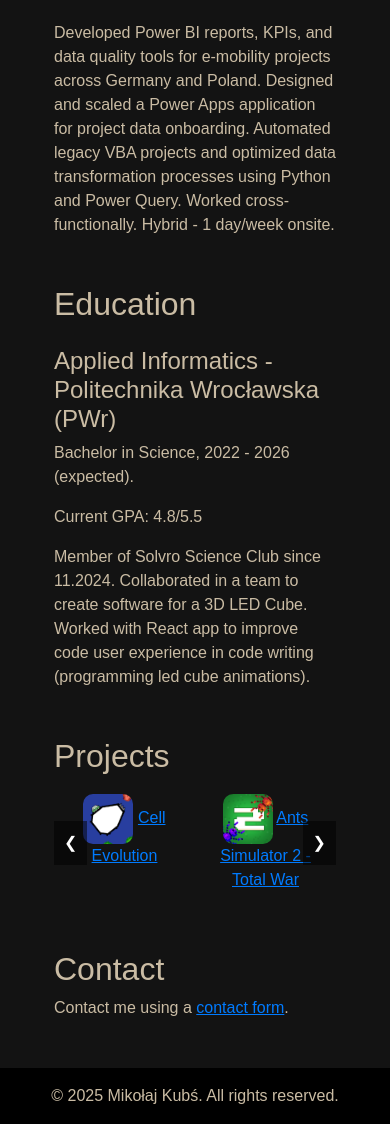
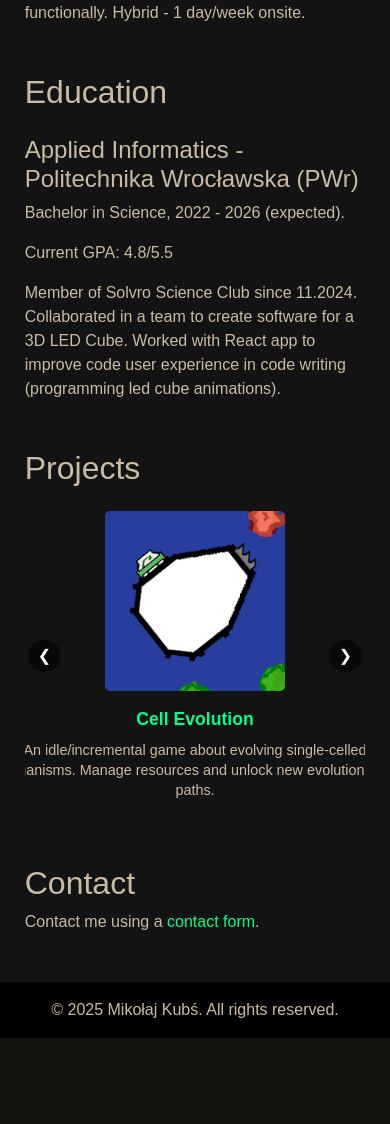
Before and after one commit to lmProgramming/uni-cloud-development, a Node project: template lab01/web-app/views/index.ejs in a window 390 px wide. Shown: the part 4646-5770 px from the top of the page. After the commit the page ends 5684 px from the top, so only its background shows below. Run offline with Node 20 templates, Linux system fonts and the light colour scheme; the template is opened without the code that fills it, so the values that code supplies are empty; some libraries are stand-ins or nearby versions.

Commit message:
feat: enhance gallery layout and responsiveness

```diff
--- a/lab01/web-app/public/css/style.css
+++ b/lab01/web-app/public/css/style.css
@@ -22,12 +22,15 @@
   border-radius: 0;
   font-family: 'Courier New', monospace;
   transition: all 0.3s ease;
+  text-decoration: none;
+  /* Remove underline from button */
 }
 
 .projects-btn:hover {
   background-color: #00ff90;
   color: #121212;
   border-color: #00ff90;
+  text-decoration: none;
 }
 
 .navbar {
@@ -99,51 +102,184 @@
   text-decoration: underline;
 }
 
+a {
+  /* General link styling - project links will override */
+  color: #00ff90;
+  /* Use theme color for links */
+  text-decoration: none;
+  /* Remove default underline */
+}
+
+a:hover {
+  text-decoration: underline;
+  /* Add underline on hover */
+}
+
+
+/* === Gallery Styles (Update/Add These) === */
+
 .gallery-container {
   display: flex;
   align-items: center;
   justify-content: center;
+  /* Center gallery within container */
   position: relative;
   overflow: hidden;
   width: 100%;
-  max-width: 800px;
+  /* max-width: 800px; /* Adjust max-width as needed */
   margin: auto;
+  padding: 0 40px;
+  /* Add padding so arrows don't overlap content visually */
+  box-sizing: border-box;
 }
 
 .gallery {
   display: flex;
-  transition: transform 0.5s ease-in-out;
-  width: 300%;
+  /* transition: transform 0.5s ease-in-out; */
+  /* JS likely handles this */
+  /* width: ???%; */
+  /* Width might be set by JS based on item count */
 }
 
 .gallery-item {
   flex: 0 0 50%;
+  /* Default: Show 2 items */
+  box-sizing: border-box;
+  /* Include padding in the width calculation */
   text-align: center;
-  padding: 10px;
+  padding: 15px;
+  /* Add some padding around items */
+  display: flex;
+  /* Use flex for vertical alignment */
+  flex-direction: column;
+  /* Stack image and info vertically */
+  align-items: center;
+  /* Center items horizontally */
 }
 
-.gallery-item img {
+.gallery-item .project-image {
+  /* Style the project image */
+  display: block;
   max-width: 100%;
   height: auto;
-  border-radius: 10px;
+  /* Maintain aspect ratio */
+  max-height: 180px;
+  /* Optional: Limit image height */
+  margin-bottom: 15px;
+  /* Space below image */
+  border-radius: 5px;
+  /* Slightly rounded corners */
+  object-fit: contain;
+  /* Or 'cover', depending on desired image scaling */
 }
+
+.gallery-item .project-info {
+  /* Container for the text */
+  flex-grow: 1;
+  /* Allow text area to grow if needed */
+}
+
+.gallery-item a {
+  /* Project Name Link */
+  display: block;
+  /* Make it block for centering and margins */
+  font-weight: bold;
+  font-size: 1.1em;
+  color: #00ff90;
+  /* Theme color */
+  text-decoration: none;
+  margin-bottom: 8px;
+  /* Space below name */
+  word-wrap: break-word;
+  /* Wrap long names */
+  overflow-wrap: break-word;
+}
+
+.gallery-item a:hover {
+  text-decoration: underline;
+}
+
+.project-description {
+  /* Project Description Text */
+  font-size: 0.9em;
+  color: #CABCA4;
+  /* Theme color */
+  margin: 0;
+  /* Remove default paragraph margin */
+  word-wrap: break-word;
+  overflow-wrap: break-word;
+  line-height: 1.4;
+}
+
 
 .gallery-arrow {
   position: absolute;
   top: 50%;
   transform: translateY(-50%);
-  background-color: rgba(0, 0, 0, 0.5);
+  background-color: rgba(0, 0, 0, 0.6);
   color: white;
   border: none;
-  padding: 10px;
+  padding: 10px 12px;
   cursor: pointer;
   z-index: 10;
+  border-radius: 50%;
+  /* Make arrows circular */
+  font-size: 18px;
+  line-height: 1;
+  /* Ensure icon is centered */
 }
 
 .left-arrow {
-  left: 0;
+  left: 5px;
+  /* Position near the edge */
 }
 
 .right-arrow {
-  right: 0;
+  right: 5px;
+  /* Position near the edge */
 }
+
+/* === Responsiveness === */
+
+@media (max-width: 768px) {
+  .gallery-item {
+    flex: 0 0 100%;
+    /* Show only 1 item per slide on smaller screens */
+  }
+
+  .gallery-container {
+    padding: 0 35px;
+    /* Adjust padding slightly for smaller arrows */
+  }
+
+  .gallery-arrow {
+    padding: 8px 10px;
+    font-size: 16px;
+  }
+
+  .left-arrow {
+    left: 3px;
+  }
+
+  .right-arrow {
+    right: 3px;
+  }
+}
+
+@media (max-width: 480px) {
+  .container {
+    width: 95%;
+    /* Use more screen width on very small devices */
+  }
+
+  /* You might add more mobile-specific adjustments here if needed */
+}
+
+/* === REMOVE OLD/UNUSED STYLES === */
+/* Remove this if not used elsewhere, or ensure it doesn't conflict */
+/*
+.game-logo {
+  width: 50px;
+  height: 50px;
+}
+*/
--- a/lab01/web-app/views/index.ejs
+++ b/lab01/web-app/views/index.ejs
@@ -178,36 +178,79 @@
             <div class="gallery">
               <div class="gallery-item">
                 <img
-                  class="game-logo"
+                  class="project-image"
                   src="/images/cell.webp"
-                  alt="Logo of Cell Evolution game"
+                  alt="Screenshot of Cell Evolution game"
                 />
+                <div class="project-info">
                   <a
                     href="https://play.google.com/store/apps/details?id=com.LMProgramming.CellEvolution"
+                    target="_blank"
                     >Cell Evolution</a
                   >
+                  <p class="project-description">
+                    An idle/incremental game about evolving single-celled
+                    organisms. Manage resources and unlock new evolutionary
+                    paths.
+                  </p>
                 </div>
+              </div>
+
               <div class="gallery-item">
                 <img
-                  class="game-logo"
+                  class="project-image"
                   src="/images/ant2.webp"
-                  alt="Logo of Ants Simulator 2 - Total War game"
+                  alt="Screenshot of Ants Simulator 2 game"
                 />
+                <div class="project-info">
                   <a
                     href="https://play.google.com/store/apps/details?id=com.LMProgramming.AntsSimulator2TotalWar"
+                    target="_blank"
                     >Ants Simulator 2 - Total War</a
                   >
+                  <p class="project-description">
+                    Build your ant colony, gather resources, and wage war
+                    against other insect factions in this simulation game.
+                  </p>
                 </div>
+              </div>
+
               <div class="gallery-item">
                 <img
-                  class="game-logo"
+                  class="project-image"
                   src="/images/tetris.webp"
-                  alt="Logo of Physical Blocks game"
+                  alt="Screenshot of Physical Blocks game"
                 />
+                <div class="project-info">
                   <a
                     href="https://play.google.com/store/apps/details?id=com.LMProgramming.NotQuiteTetris"
+                    target="_blank"
                     >Physical Blocks</a
                   >
+                  <p class="project-description">
+                    A physics-based puzzle game challenging you to stack blocks
+                    without letting them tumble. Tetris with a twist!
+                  </p>
+                </div>
+              </div>
+
+              <div class="gallery-item">
+                <img
+                  class="project-image"
+                  src="/images/go.png"
+                  alt="Logo or screenshot of GoLocal project"
+                />
+                <div class="project-info">
+                  <a
+                    href="https://github.com/lmProgramming/project-go-local"
+                    target="_blank"
+                    >GoLocal</a
+                  >
+                  <p class="project-description">
+                    A backend project exploring local services or data, likely
+                    written in Go. Check GitHub for details.
+                  </p>
+                </div>
               </div>
             </div>
             <button class="gallery-arrow right-arrow" onclick="moveGallery(1)">
@@ -215,6 +258,7 @@
             </button>
           </div>
         </div>
+
         <div id="contact" class="my-5">
           <h2>Contact</h2>
           <p>Contact me using a <a href="/contact">contact form</a>.</p>
```
Also changed, not shown: lab01/web-app/public/scripts/index.ts (+45 -7 lines), lab01/web-app/public/images/go.png (added). Lines whose indentation alone changed are shown as unchanged.
